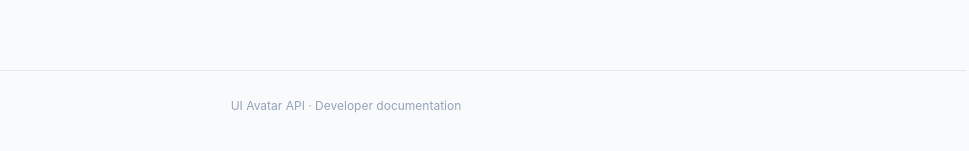
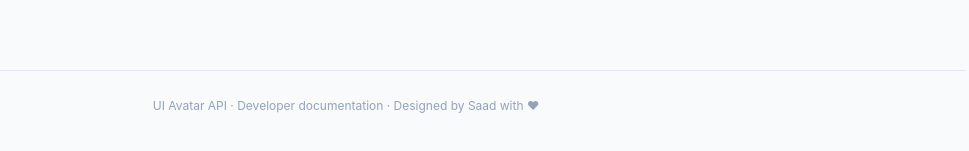
Before and after one commit to usermigrated/avatar-generator-api, a website: page public/index.html in a window 1280 px wide. Shown: the part 6500-6651 px from the top of the page, without its empty margins (294-1263 px from the left). Drawn offline with Linux system fonts and the light colour scheme.

Commit message:
Initial avatar generator API

```diff
--- a/public/index.html
+++ b/public/index.html
@@ -366,7 +366,7 @@ console.log(svgMarkup);</code></pre>
   </main>
 </div>
 
-<footer class="footer">UI Avatar API · Developer documentation</footer>
+<footer class="footer">UI Avatar API · Developer documentation · Designed by Saad with ♥</footer>
 
 <script>
   // Build the left navigation from the documentation sections.
```
